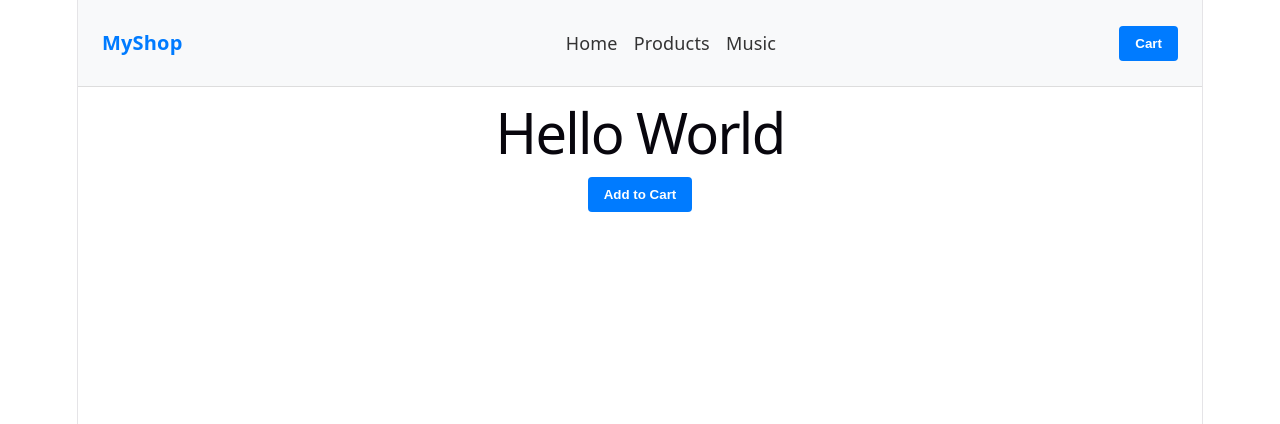
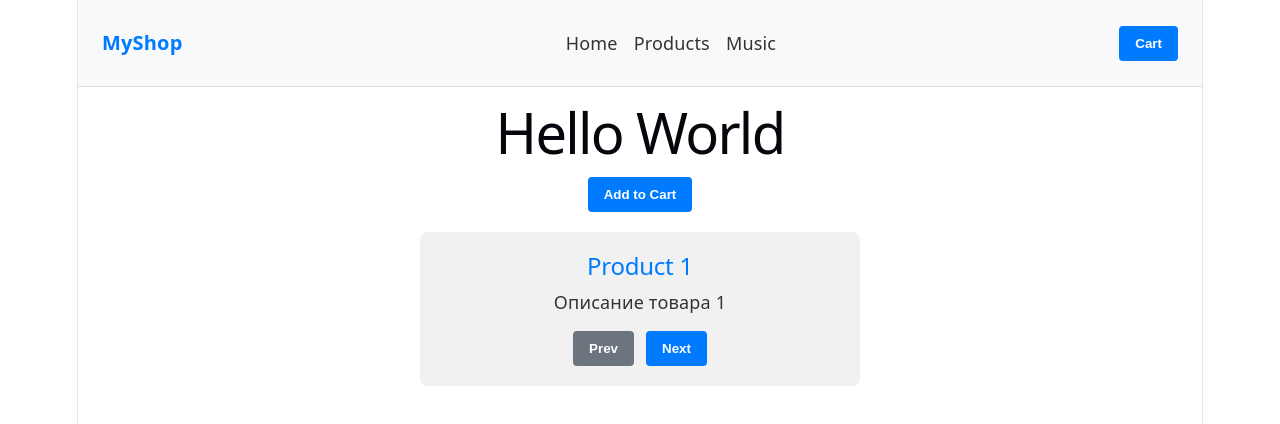
Before and after one commit to Gari111graf/vite-react-ts-pet., a React (Vite) app: page / in a window 1280 px wide. Shown: the top 424 px of the page. Built offline with nearby package versions, Linux system fonts and the light colour scheme.

Commit message:
feat: add Slider component with navigation

```diff
--- a/src/App.tsx
+++ b/src/App.tsx
@@ -1,5 +1,6 @@
 import Button from "./components/Button";
 import Navbar from "./components/Navbar";
+import Slider from "./components/Slider";
 export default function App() {
   return (
       <div className="App">
@@ -7,7 +8,8 @@ export default function App() {
       <h1>Hello World</h1>
       <Button variant="primary" onClick={() => alert("Добавлено в корзину!")}>
         Add to Cart
-      </Button>
+          </Button>
+        <Slider />
     </div>
   );
 }
--- /dev/null
+++ b/src/components/Slider.scss
@@ -0,0 +1,24 @@
+.slider {
+  text-align: center;
+  padding: 20px;
+  background: #f1f1f1;
+  border-radius: 8px;
+  margin: 20px auto;
+  max-width: 400px;
+
+  h2 {
+    margin-bottom: 8px;
+    color: #007bff;
+  }
+
+  p {
+    margin-bottom: 16px;
+    color: #333;
+  }
+
+  &__actions {
+    display: flex;
+    justify-content: center;
+    gap: 12px;
+  }
+}
--- a/src/components/Slider.tsx
+++ b/src/components/Slider.tsx
@@ -0,0 +1,38 @@
+import React, { useState } from "react";
+import Button from "./Button";
+import "./Slider.scss";
+
+const slides = [
+  { id: 1, title: "Product 1", description: "Описание товара 1" },
+  { id: 2, title: "Product 2", description: "Описание товара 2" },
+  { id: 3, title: "Product 3", description: "Описание товара 3" },
+];
+
+const Slider: React.FC = () => {
+  const [current, setCurrent] = useState(0);
+
+  const nextSlide = () => {
+    setCurrent((prev) => (prev + 1) % slides.length);
+  };
+
+  const prevSlide = () => {
+    setCurrent((prev) => (prev - 1 + slides.length) % slides.length);
+  };
+
+  return (
+    <div className="slider">
+      <h2>{slides[current].title}</h2>
+      <p>{slides[current].description}</p>
+      <div className="slider__actions">
+        <Button variant="secondary" onClick={prevSlide}>
+          Prev
+        </Button>
+        <Button variant="primary" onClick={nextSlide}>
+          Next
+        </Button>
+      </div>
+    </div>
+  );
+};
+
+export default Slider;
```
